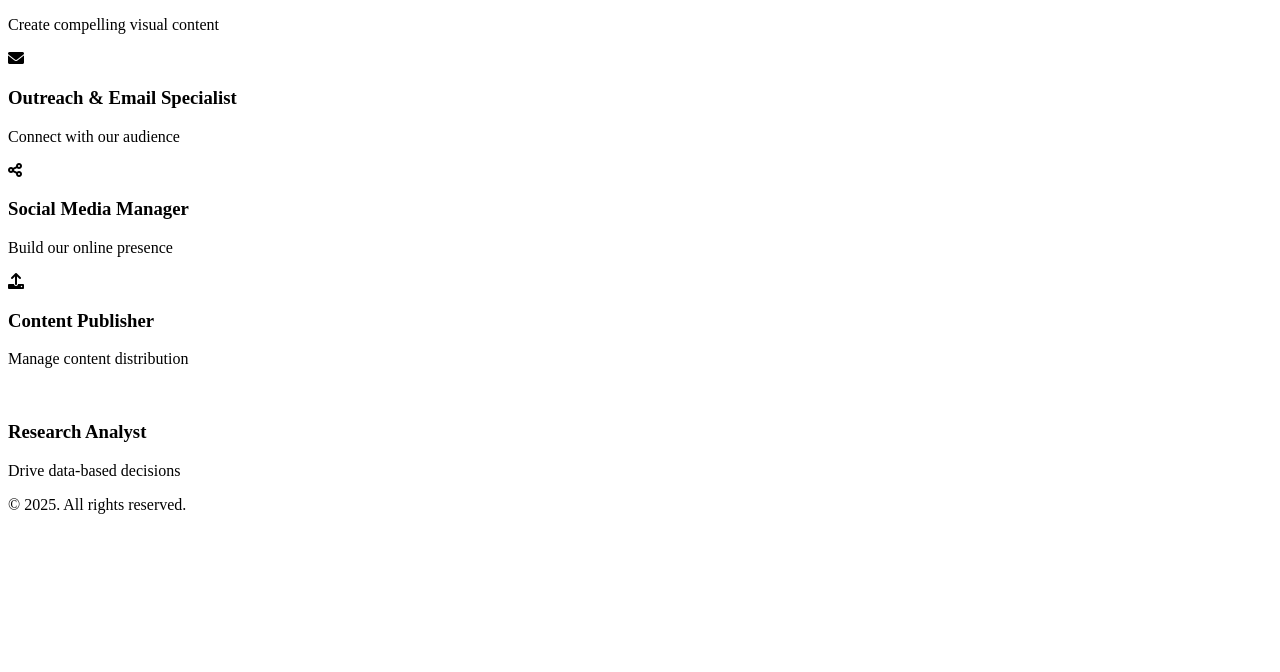
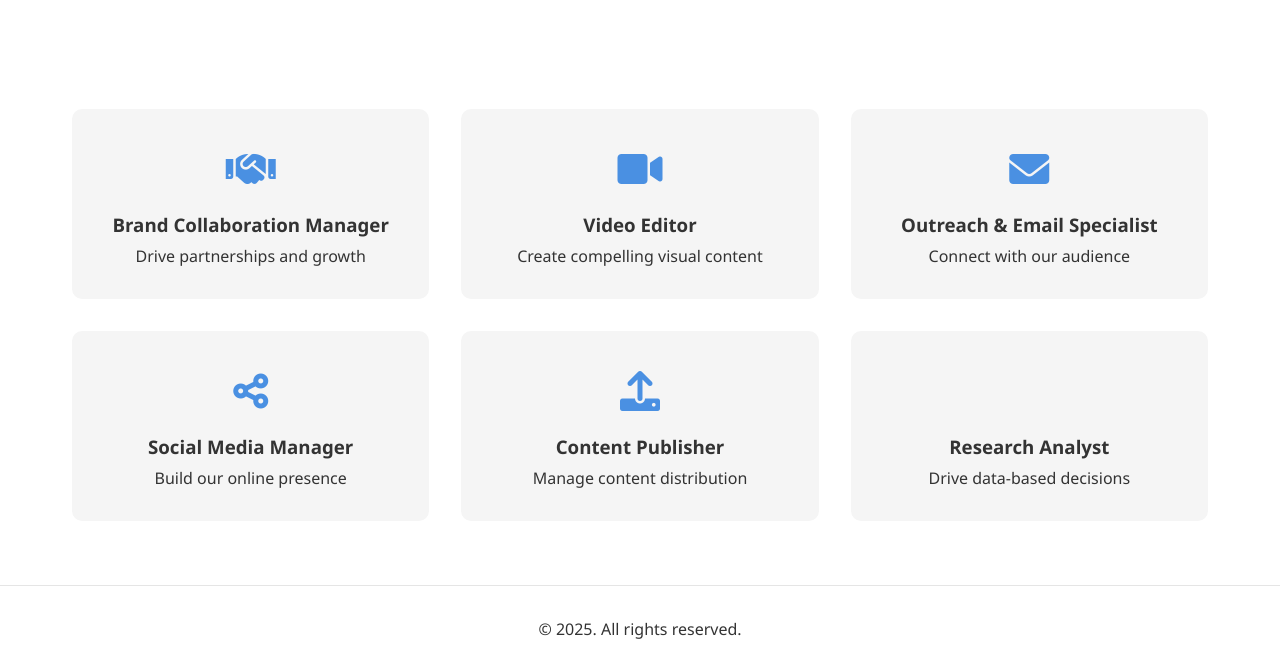
Before and after one commit to shiv7351/kanhaiya-raj-pandey, a plain HTML site: page join_my_team.html in a window 1280 px wide. Shown: the part 446-1118 px from the top of the page. Before the commit the page ends 976 px from the top, so only its background shows below. Drawn offline with Linux system fonts and the light colour scheme; the site is published under a folder, as on GitHub Pages, so addresses that start at the root find nothing.

Commit message:
Update join_my_team.html

```diff
--- a/join_my_team.html
+++ b/join_my_team.html
@@ -5,10 +5,10 @@
     <meta name="viewport" content="width=device-width, initial-scale=1.0">
     <title>Join Our Team</title>
     <link rel="stylesheet" href="https://cdnjs.cloudflare.com/ajax/libs/font-awesome/6.0.0/css/all.min.css">
-    <link rel="stylesheet" href="/css/styles.css">
-    <link rel="stylesheet" href="/css/animations.css">
-    <script defer src="/js/theme.js"></script>
-    <script defer src="/js/animations.js"></script>
+    <link rel="stylesheet" href="css/styles.css">
+    <link rel="stylesheet" href="css/animations.css">
+    <script defer src="js/theme.js"></script>
+    <script defer src="js/animations.js"></script>
 </head>
 <body class="light-mode">
     <!-- Header -->
```
